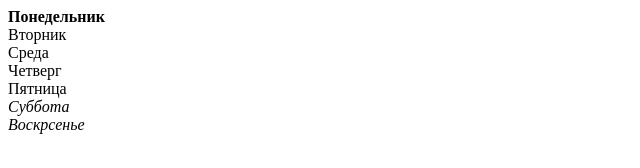
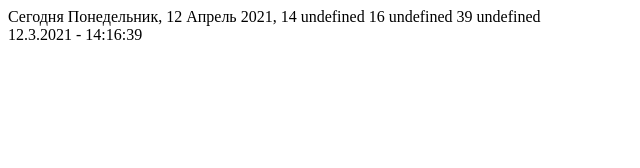
Before and after one commit to pogorelova-k/study_JS, a plain HTML site: page hard task/index.html in a window 1280 px wide. Shown: the whole page, without its empty margins (0-640 px from the left). Drawn offline with Linux system fonts and the light colour scheme.

Commit message:
получение данных через date

```diff
--- a/hard task/index.html
+++ b/hard task/index.html
@@ -9,7 +9,9 @@
     <script src="js/script.js" defer></script>
 </head>
 <body>
-    <div class="day-of-week">
+    <div class="date-1">
+    </div>
+    <div class="date-2">
     </div>
 </body>
 </html>
--- a/hard task/js/script.js
+++ b/hard task/js/script.js
@@ -1,18 +1,56 @@
 'use strict';
 
-let week = ['Понедельник', 'Вторник', 'Среда', 'Четверг', 'Пятница', 'Суббота', 'Воскрсенье'];
-let dayOfWeek = document.querySelector('.day-of-week');
-let str = '';
-let today = new Date();
+let today = new Date;
+let date1 = document.querySelector('.date-1');
+let date2 = document.querySelector('.date-2');
+let week = ["Воскресенье", "Понедельник", "Вторник", "Среда", "Четверг", "Пятница", "Суббота"];
+let months = ["Январь", "Февраль", "Март", "Апрель", "Май", "Июнь",
+            "Июль", "Август", "Сентябрь", "Октябрь", "Ноябрь", "Декабрь"];
+let hour = ['часа', 'часов', 'час'],
+    minute = ['минута', 'минуты', 'минут'],
+    second = ['секунда', 'секунды', 'секундо'];
 
-week.forEach((item, i) => {
-    if (i === today.getDay() - 1) {
-        item = '<b>'+ item +'</b>';
-    }
-    if (i === 5 || i === 6) {
-        item = '<i>'+ item +'</i>';
-    }
-    str += item+'<br>';
-});
+ //  'Сегодня Вторник, 4 февраля 2020 года, 21 час 5 минут 33 секунды'
 
-dayOfWeek.innerHTML = str;
+
+                // '04.02.2020 - 21:05:33'
+let partDay =   today.getDate() + '.' +
+                today.getMonth() + '.' +
+                today.getFullYear()  + ' - ' +
+                today.getHours() + ':' +
+                today.getMinutes() + ':' +
+                today.getSeconds();
+
+var decCache = [],
+    decCases = [2, 0, 1, 1, 1, 2];
+function decOfNum(number, titles)
+{
+    if(!decCache[number]) decCache[number] = number % 100 > 4 && number % 100 < 20 ? 2 : decCases[Math.min(number % 10, 5)];
+    return titles[decCache[number]];
+}
+
+const changeDeclination = (number) => {
+    // if(!decCache[number]) {
+    //     if (decCache[number] == number % 100 > 4 && number % 100 < 20) {
+    //         decCache[number] = 2;
+    //     } else {
+    //         decCases[Math.min(number % 10, 5)];
+    //     }
+    // }
+
+    let fullDay =   'Сегодня ' + week[today.getDay()] + ', ' +
+                    today.getDate() + ' ' +
+                    months[today.getMonth()] + ' ' +
+                    today.getFullYear()  + ', ' +
+                    today.getHours() + ' ' + hour[number] + ' ' +
+                    today.getMinutes() + ' ' + minute[number] + ' ' +
+                    today.getSeconds() + ' ' + second[number];
+
+    date1.innerHTML = fullDay;
+};
+
+
+changeDeclination();
+
+
+date2.innerHTML = partDay;
```
